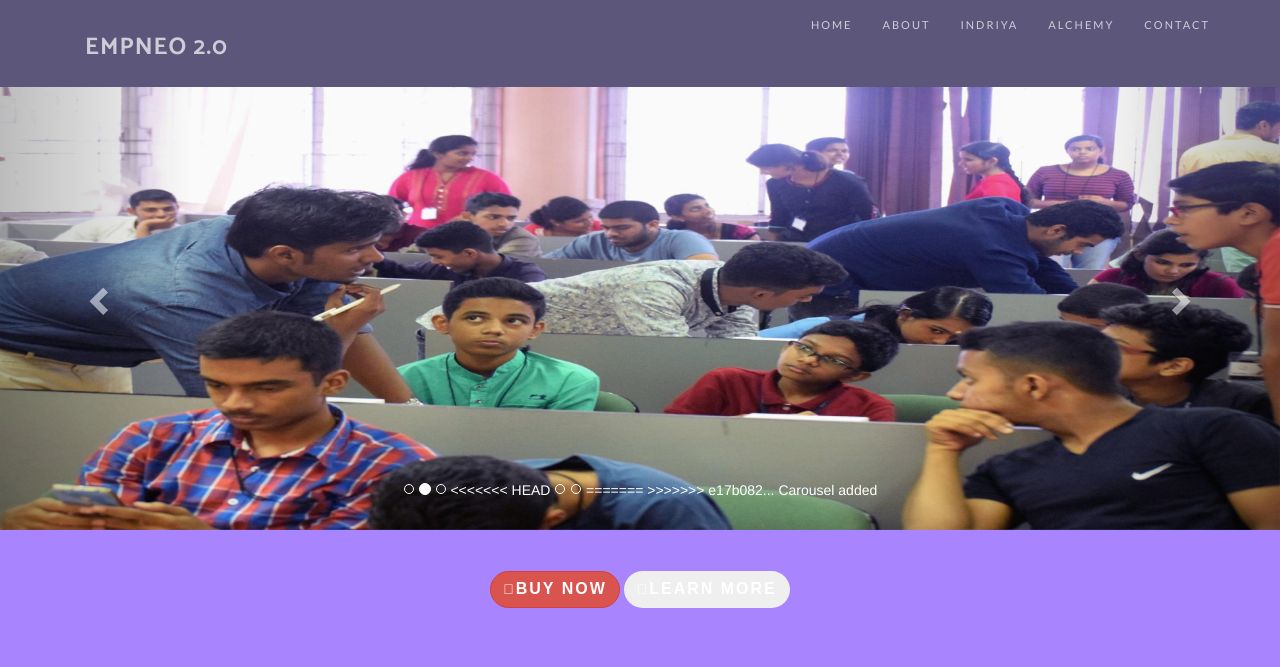
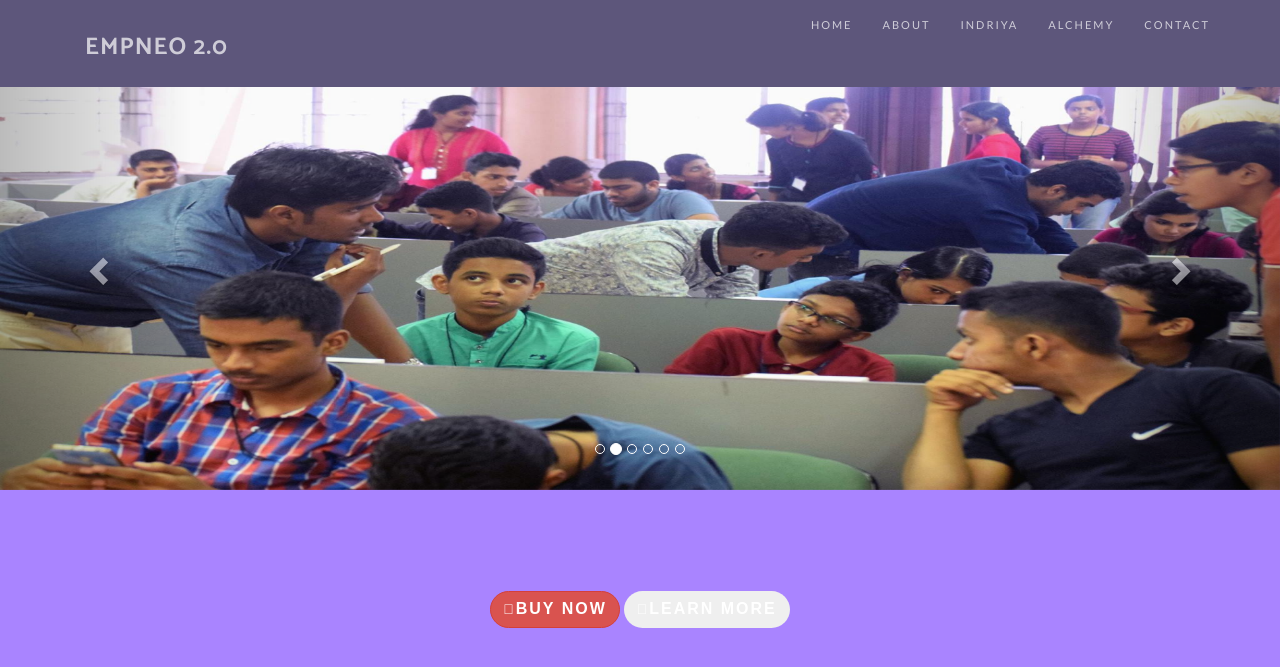
Before and after one commit to IEEEMEC/empneo, a Jekyll site: the page built from index.html, in a window 1280 px wide and 900 px high. Shown: the top 667 px of the window. Built offline with Jekyll 4.4.1, drawn with Linux system fonts in a browser that asks for light colours; nearby versions of some CDN libraries; some web fonts are replaced; the list of posts is cut into pages by our own code.

Commit message:
Carousel added
Update header.html

Update header.html

Update header.html

Update header.html

Update header.html

test

changed header.html

test

responsive property added

Update header.html

Update header.html

Update header.html

Update header.html

Update header.html

Update header.html

test

changed header.html

header.html updated

Carousel added

Carousel added

Update header.html

Update header.html

Update header.html

Update header.html

Update header.html

Update header.html

Update header.html

Update header.html

Update header.html

Update header.html

Update header.html

test

header.html updated

buttons rearranged

```diff
--- a/_includes/header.html
+++ b/_includes/header.html
@@ -54,13 +54,17 @@
 .button:hover span:after {
   opacity: 1;
   right: 0;
+
 }
+
 #carousel img {
 
         width:100%;
         maxheight:450px;
         height:450px;
-    }
+}
+
+
 </style>
 <header>
 <div><br></div>
@@ -68,25 +72,20 @@
 <!--<div class="bg">
         <a href="https://www.yepdesk.com/empneo"><button class="button" style="vertical-align: middle;text-align: center; " ><span>BUY</span></button></a>
 
-<<<<<<< HEAD
 
 </div> -->
 <meta name="viewport" content="width=device-width,initial-scale=1.0">
+
 <div id="carousel" class="carousel slide" data-ride="carousel">
 
-=======
-</div>
-<div id="carousel" class="carousel slide" data-ride="carousel">
->>>>>>> e17b082... Carousel added
     <ol class="carousel-indicators">
         <li data-target="#carousel" data-slide-to="0" class="active"></li>
         <li data-target="#carousel" data-slide-to="1"></li>
         <li data-target="#carousel" data-slide-to="2"></li>
-<<<<<<< HEAD
         <li data-target="#carousel" data-slide-to="3"></li>
         <li data-target="#carousel" data-slide-to="4"></li>
-=======
->>>>>>> e17b082... Carousel added
+        <li data-target="#carousel" data-slide-to="5"></li>
+        <!-- <li data-target="#carousel" data-slide-to="6"></li> -->
     </ol>
 
     <div class="carousel-inner">
@@ -119,7 +118,9 @@
 </div>
 <br>
 <br>
-
+<br>
+<br>
+<br>
 <div align="center">
   <button class="btn btn-danger glyphicon glyphicon-gbp" type="button"><font size="3" face="arial,halvetica"><b>Buy now</b></font></button>
 <button class="btn btn-dark glyphicon glyphicon-info-sign" type="button"><font size="3" face="arial,halvetica"><b>Learn more</b></font></button>
--- a/_includes/indriyacontent.html
+++ b/_includes/indriyacontent.html
@@ -18,7 +18,7 @@
     <div class="col-sm-8 col-sm-push-2">
     <h2>INDRIYA -  <span style="background-color:#44aa92">THE SCIENCE FAIR </span></h2>
         <br>
-        <img src="/img/resized 2.jpg" alt="" style="width:100%; height: 75%;">
+        <img src="/img/indriya.jpg" alt="" style="width:100%; height: 600px;">
         <br> <br>
 
         <p> <strong>INDRIYA</strong> invites abstracts from schools all over
```
Also changed, not shown: 3 other files.
